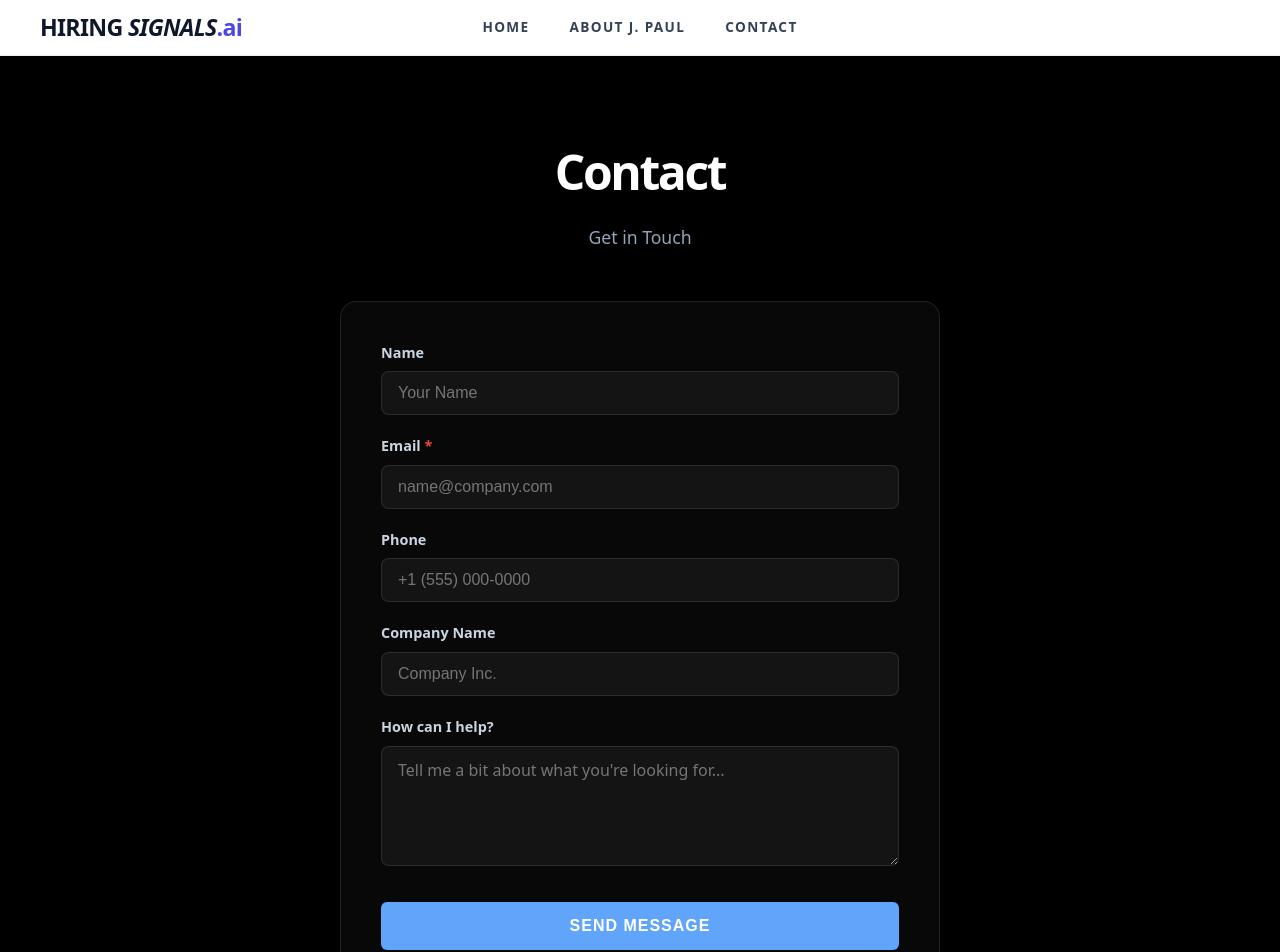
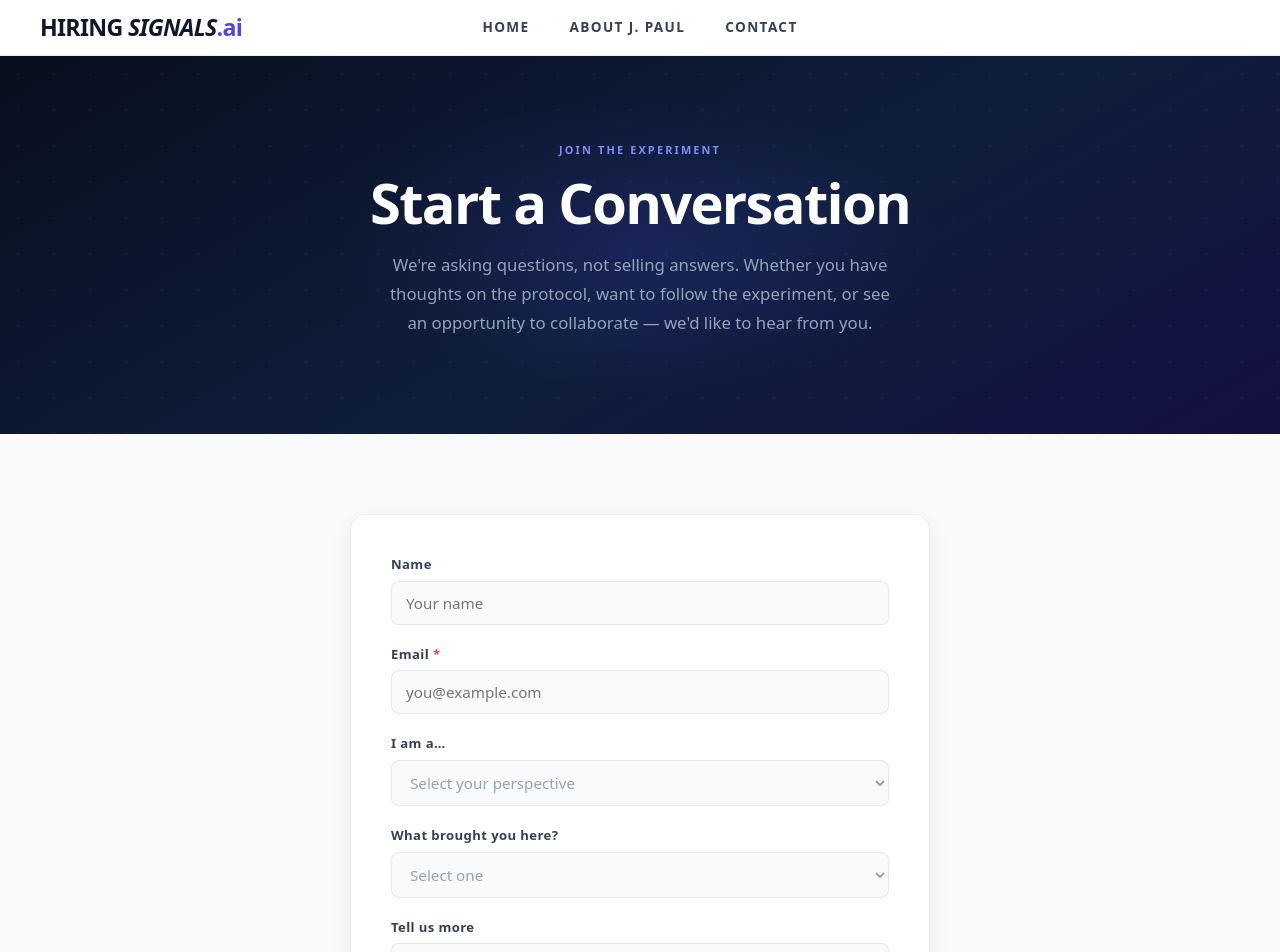
Before and after one commit to theresonantbuilder/hiring-signals, a React (Vite) app: page /contact in a window 1280 px wide. Shown: the top 952 px of the page. Built offline with nearby package versions, Linux system fonts and the light colour scheme.

Commit message:
updated contact page

```diff
--- a/src/Contact.jsx
+++ b/src/Contact.jsx
@@ -1,13 +1,55 @@
 import React, { useState } from 'react';
+
+const t = {
+  navyDeep:    "#080F1E",
+  indigo:      "#4F46E5",
+  indigoLight: "#818CF8",
+  indigoPale:  "#EEF2FF",
+  indigoBorder:"#C7D2FE",
+  white:       "#FFFFFF",
+  bgLight:     "#F8FAFC",
+  text900:     "#0F172A",
+  text700:     "#334155",
+  text500:     "#64748B",
+  text400:     "#94A3B8",
+  border:      "rgba(15,23,42,0.08)",
+  borderFocus: "#4F46E5",
+  red:         "#EF4444",
+};
+
+const inputStyle = {
+  width: "100%",
+  padding: "11px 14px",
+  background: t.bgLight,
+  border: `1px solid ${t.border}`,
+  borderRadius: "8px",
+  color: t.text900,
+  fontSize: "0.95rem",
+  fontFamily: "inherit",
+  boxSizing: "border-box",
+  outline: "none",
+  transition: "border-color 0.2s",
+};
+
+const labelStyle = {
+  display: "block",
+  fontSize: "0.82rem",
+  fontWeight: 700,
+  color: t.text700,
+  marginBottom: "6px",
+  letterSpacing: "0.03em",
+};
 
 const Contact = () => {
   const [formData, setFormData] = useState({
     name: '',
     email: '',
-    phone: '',
-    company: '',
-    message: ''
+    role: '',
+    interest: '',
+    message: '',
   });
+  const [submitted, setSubmitted] = useState(false);
+  const [focused, setFocused] = useState(null);
 
   const handleChange = (e) => {
     const { name, value } = e.target;
@@ -16,126 +58,234 @@ const Contact = () => {
 
   const handleSubmit = async (e) => {
     e.preventDefault();
-
     try {
       const response = await fetch("https://formsubmit.co/ajax/paul@hiringsignals.ai", {
         method: "POST",
         headers: {
           'Content-Type': 'application/json',
-          'Accept': 'application/json'
+          'Accept': 'application/json',
         },
         body: JSON.stringify({
-          _subject: `New Contact Inquiry - ${formData.name}`,
+          _subject: `HiringSignals.ai Inquiry — ${formData.name}`,
           _captcha: "false",
-          ...formData
-        })
+          ...formData,
+        }),
       });
-
       if (response.ok) {
-        alert('Thank you for your message. We will be in touch shortly.');
-        setFormData({ name: '', email: '', phone: '', company: '', message: '' });
+        setSubmitted(true);
       } else {
-        alert('There was an issue sending your message. Please try again later.');
+        alert('There was an issue sending your message. Please try again.');
       }
-    } catch (error) {
-      console.error("Error submitting form:", error);
-      alert('There was an issue sending your message. Please try again later.');
+    } catch (err) {
+      console.error(err);
+      alert('There was an issue sending your message. Please try again.');
     }
   };
 
+  const focusStyle = (field) => focused === field
+    ? { ...inputStyle, borderColor: t.borderFocus, background: t.white }
+    : inputStyle;
+
   return (
-    <section className="contact-section" style={{ padding: '80px 20px', minHeight: '80vh' }}>
-      <div className="container" style={{ maxWidth: '600px', margin: '0 auto' }}>
-        <div style={{ textAlign: 'center', marginBottom: '50px' }}>
-          <h1 className="hero-title" style={{ fontSize: '3rem', marginBottom: '10px' }}>Contact</h1>
-          <p className="hero-subtitle" style={{ color: '#94A3B8', textTransform: 'none', letterSpacing: 'normal', fontSize: '1.1rem' }}>
-            Get in Touch
+    <div style={{ fontFamily: "system-ui, -apple-system, sans-serif", background: t.bgLight, minHeight: "100vh" }}>
+
+      {/* ── HEADER ───────────────────────────────────────────────────── */}
+      <section style={{
+        background: `linear-gradient(150deg, ${t.navyDeep} 0%, #0F1E3C 55%, #131040 100%)`,
+        padding: "5rem 2rem 6rem",
+        textAlign: "center",
+        position: "relative", overflow: "hidden",
+      }}>
+        <div style={{
+          position: "absolute", inset: 0, pointerEvents: "none",
+          backgroundImage: `radial-gradient(rgba(129,140,248,0.07) 1px, transparent 1px)`,
+          backgroundSize: "36px 36px",
+        }} />
+        <div style={{
+          position: "absolute", top: "50%", left: "50%",
+          transform: "translate(-50%, -50%)",
+          width: "600px", height: "300px",
+          background: "radial-gradient(ellipse, rgba(79,70,229,0.18) 0%, transparent 70%)",
+          pointerEvents: "none",
+        }} />
+        <div style={{ position: "relative" }}>
+          <span style={{
+            display: "inline-block", fontSize: "0.68rem", fontWeight: 800,
+            letterSpacing: "0.2em", textTransform: "uppercase",
+            color: t.indigoLight, marginBottom: "0.85rem",
+          }}>
+            Join the Experiment
+          </span>
+          <h1 style={{
+            fontSize: "clamp(2.2rem, 5vw, 3.5rem)", fontWeight: 800,
+            color: t.white, margin: "0 0 1rem",
+            letterSpacing: "-0.03em", lineHeight: 1.1,
+          }}>
+            Start a Conversation
+          </h1>
+          <p style={{
+            fontSize: "1.05rem", color: "#94A3B8",
+            maxWidth: "520px", margin: "0 auto", lineHeight: 1.75,
+          }}>
+            We're asking questions, not selling answers. Whether you have
+            thoughts on the protocol, want to follow the experiment, or see
+            an opportunity to collaborate — we'd like to hear from you.
           </p>
         </div>
+      </section>
 
+      {/* ── FORM ─────────────────────────────────────────────────────── */}
+      <section style={{ padding: "5rem 2rem" }}>
+        <div style={{ maxWidth: "580px", margin: "0 auto" }}>
+
+          {submitted ? (
             <div style={{
-          backgroundColor: 'rgba(255, 255, 255, 0.03)',
-          padding: '40px',
-          borderRadius: '16px',
-          border: '1px solid rgba(255, 255, 255, 0.1)'
+              background: t.indigoPale, border: `1px solid ${t.indigoBorder}`,
+              borderRadius: "16px", padding: "3rem 2rem", textAlign: "center",
+            }}>
+              <p style={{ fontSize: "2rem", margin: "0 0 1rem" }}>✦</p>
+              <h2 style={{ fontSize: "1.5rem", fontWeight: 700, color: t.text900, margin: "0 0 0.75rem" }}>
+                Message received.
+              </h2>
+              <p style={{ fontSize: "1rem", color: t.text500, lineHeight: 1.75, margin: 0 }}>
+                Thank you for reaching out. J. Paul will be in touch shortly.
+                In the meantime, you're welcome to explore the protocol further
+                at{" "}
+                <a href="https://www.i-dig.io" target="_blank" rel="noopener noreferrer"
+                  style={{ color: t.indigo, textDecoration: "none", fontWeight: 600 }}>
+                  i-DIG.io ↗
+                </a>
+              </p>
+            </div>
+          ) : (
+            <div style={{
+              background: t.white,
+              border: `1px solid ${t.border}`,
+              borderRadius: "16px", padding: "2.5rem",
+              boxShadow: "0 4px 24px rgba(0,0,0,0.05)",
             }}>
               <form onSubmit={handleSubmit}>
-            <div style={{ marginBottom: '20px' }}>
-              <label style={{ display: 'block', color: '#CBD5E1', marginBottom: '8px', fontSize: '0.9rem', fontWeight: '600' }}>Name</label>
+
+                {/* Name */}
+                <div style={{ marginBottom: "20px" }}>
+                  <label style={labelStyle}>Name</label>
                   <input
-                type="text"
-                name="name"
+                    type="text" name="name"
                     value={formData.name}
                     onChange={handleChange}
-                className="modal-input"
-                style={{ marginBottom: 0 }}
-                placeholder="Your Name"
+                    onFocus={() => setFocused("name")}
+                    onBlur={() => setFocused(null)}
+                    style={focusStyle("name")}
+                    placeholder="Your name"
                   />
                 </div>
 
-            <div style={{ marginBottom: '20px' }}>
-              <label style={{ display: 'block', color: '#CBD5E1', marginBottom: '8px', fontSize: '0.9rem', fontWeight: '600' }}>Email <span style={{ color: '#ef4444' }}>*</span></label>
+                {/* Email */}
+                <div style={{ marginBottom: "20px" }}>
+                  <label style={labelStyle}>
+                    Email <span style={{ color: t.red }}>*</span>
+                  </label>
                   <input
-                type="email"
-                name="email"
+                    type="email" name="email"
                     value={formData.email}
                     onChange={handleChange}
+                    onFocus={() => setFocused("email")}
+                    onBlur={() => setFocused(null)}
                     required
-                className="modal-input"
-                style={{ marginBottom: 0 }}
-                placeholder="name@company.com"
+                    style={focusStyle("email")}
+                    placeholder="you@example.com"
                   />
                 </div>
 
-            <div style={{ marginBottom: '20px' }}>
-              <label style={{ display: 'block', color: '#CBD5E1', marginBottom: '8px', fontSize: '0.9rem', fontWeight: '600' }}>Phone</label>
-              <input
-                type="tel"
-                name="phone"
-                value={formData.phone}
+                {/* Role selector */}
+                <div style={{ marginBottom: "20px" }}>
+                  <label style={labelStyle}>I am a…</label>
+                  <select
+                    name="role"
+                    value={formData.role}
                     onChange={handleChange}
-                className="modal-input"
-                style={{ marginBottom: 0 }}
-                placeholder="+1 (555) 000-0000"
-              />
+                    onFocus={() => setFocused("role")}
+                    onBlur={() => setFocused(null)}
+                    style={{ ...focusStyle("role"), color: formData.role ? t.text900 : t.text400 }}
+                  >
+                    <option value="" disabled>Select your perspective</option>
+                    <option value="Candidate / Professional">Candidate / Professional</option>
+                    <option value="Hiring Manager / Employer">Hiring Manager / Employer</option>
+                    <option value="Protocol Builder / Developer">Protocol Builder / Developer</option>
+                    <option value="Researcher / Academic">Researcher / Academic</option>
+                    <option value="Investor / Collaborator">Investor / Collaborator</option>
+                    <option value="Other">Other</option>
+                  </select>
                 </div>
 
-            <div style={{ marginBottom: '20px' }}>
-              <label style={{ display: 'block', color: '#CBD5E1', marginBottom: '8px', fontSize: '0.9rem', fontWeight: '600' }}>Company Name</label>
-              <input
-                type="text"
-                name="company"
-                value={formData.company}
+                {/* Interest */}
+                <div style={{ marginBottom: "20px" }}>
+                  <label style={labelStyle}>What brought you here?</label>
+                  <select
+                    name="interest"
+                    value={formData.interest}
                     onChange={handleChange}
-                className="modal-input"
-                style={{ marginBottom: 0 }}
-                placeholder="Company Inc."
-              />
+                    onFocus={() => setFocused("interest")}
+                    onBlur={() => setFocused(null)}
+                    style={{ ...focusStyle("interest"), color: formData.interest ? t.text900 : t.text400 }}
+                  >
+                    <option value="" disabled>Select one</option>
+                    <option value="The essay / New Architecture of Talent Alignment">The essay — New Architecture of Talent Alignment</option>
+                    <option value="The iDIG Protocol">The iDIG Protocol</option>
+                    <option value="Talent alignment research">Talent alignment research</option>
+                    <option value="Data sovereignty / Solid Pod">Data sovereignty / Solid Pod</option>
+                    <option value="Building something similar">Building something similar</option>
+                    <option value="General curiosity">General curiosity</option>
+                  </select>
                 </div>
 
-            <div style={{ marginBottom: '30px' }}>
-              <label style={{ display: 'block', color: '#CBD5E1', marginBottom: '8px', fontSize: '0.9rem', fontWeight: '600' }}>How can I help?</label>
+                {/* Message */}
+                <div style={{ marginBottom: "28px" }}>
+                  <label style={labelStyle}>Tell us more</label>
                   <textarea
                     name="message"
                     value={formData.message}
                     onChange={handleChange}
-                className="modal-input"
-                style={{ marginBottom: 0, minHeight: '120px', resize: 'vertical', fontFamily: 'inherit' }}
-                placeholder="Tell me a bit about what you're looking for..."
+                    onFocus={() => setFocused("message")}
+                    onBlur={() => setFocused(null)}
+                    style={{
+                      ...focusStyle("message"),
+                      minHeight: "120px",
+                      resize: "vertical",
+                    }}
+                    placeholder="Share your thoughts, questions, or what you're working on…"
                   />
                 </div>
 
                 <button
                   type="submit"
-              className="inquire-btn"
-              style={{ width: '100%', padding: '15px', fontSize: '1rem', textTransform: 'uppercase', letterSpacing: '1px' }}
+                  style={{
+                    width: "100%", padding: "14px",
+                    background: t.indigo, color: t.white,
+                    fontWeight: 700, borderRadius: "8px",
+                    border: "none", fontSize: "0.92rem",
+                    letterSpacing: "0.05em", textTransform: "uppercase",
+                    cursor: "pointer",
+                  }}
                 >
                   Send Message
                 </button>
+
+                <p style={{
+                  textAlign: "center", marginTop: "1rem",
+                  fontSize: "0.78rem", color: t.text400,
+                  fontStyle: "italic",
+                }}>
+                  This is version 0.1 of an ongoing experiment. Nothing here is final.
+                </p>
               </form>
             </div>
+          )}
         </div>
       </section>
+
+    </div>
   );
 };
+
 export default Contact;
```
Lines whose indentation alone changed are shown as unchanged.
